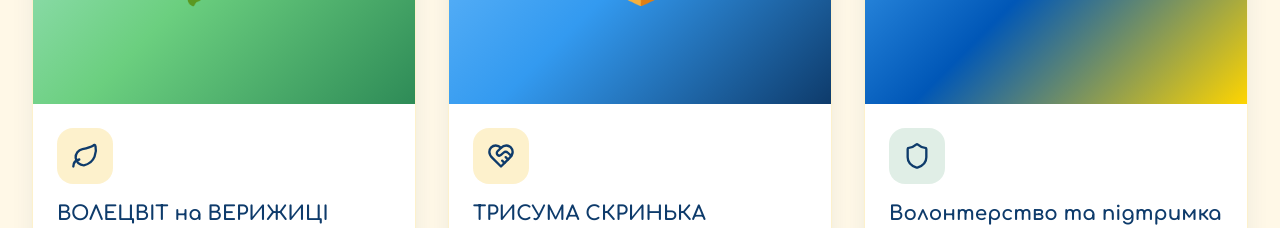
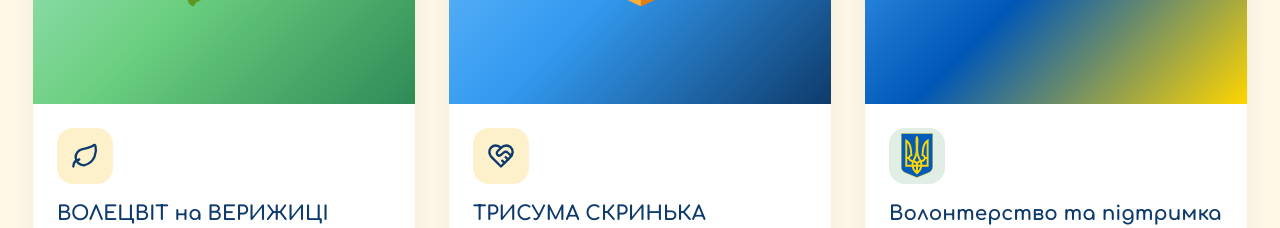
Before and after one commit to AqueGen/bdzholyk, a website: page index.html in a window 1280 px wide. Shown: the part 2660-2888 px from the top of the page. Drawn offline with Linux system fonts and the light colour scheme.

Commit message:
Use official Ukrainian Coat of Arms for ZSU support icon
Replace the Lucide shield with the public-domain SVG of the lesser Coat of Arms of Ukraine (from Wikimedia Commons, ~700 bytes inline). The blue shield with golden trident is the canonical national symbol and immediately recognisable. Colors are fixed (UA blue + yellow) and not theme-driven, which is correct for a national symbol.

The other 5 direction icons remain Lucide and continue to follow .dir-icon color.

```diff
--- a/index.html
+++ b/index.html
@@ -411,9 +411,11 @@
             <div class="card-img w-full" style="background: linear-gradient(135deg, #4FB3FF 0%, #0057B7 50%, #FFD500 100%); display:flex; align-items:center; justify-content:center; font-size:5rem;" role="img" aria-label="Support for AFU" data-i18n-attr="aria-label:dir.c6Aria">🇺🇦</div>
             <div class="p-6">
               <div class="dir-icon w-14 h-14 rounded-2xl bg-green/15 flex items-center justify-center">
-                <!-- Lucide: shield -->
-                <svg xmlns="http://www.w3.org/2000/svg" width="28" height="28" viewBox="0 0 24 24" fill="none" stroke="currentColor" stroke-width="2" stroke-linecap="round" stroke-linejoin="round" aria-hidden="true">
-                  <path d="M20 13c0 5-3.5 7.5-7.66 8.95a1 1 0 0 1-.67-.01C7.5 20.5 4 18 4 13V6a1 1 0 0 1 1-1c2 0 4.5-1.2 6.24-2.72a1.17 1.17 0 0 1 1.52 0C14.51 3.81 17 5 19 5a1 1 0 0 1 1 1z"/>
+                <!-- Official Ukrainian Coat of Arms (Wikimedia Commons, public domain) -->
+                <svg viewBox="0 0 660 922" xmlns="http://www.w3.org/2000/svg" width="32" height="45" aria-hidden="true">
+                  <path d="m5 5h650v689c0 48-29 97-76 117l-251 105-251-105c-44-20-76-65-72-117z" fill="#005bbb" stroke="#ffd500" stroke-width="10"/>
+                  <path id="ua-tryzub-half" d="m329 53c-6 4-2 396 0 401 12 43 29 81 48 112-104 31-63 146-48 287 7-12 17-21 28-28 43-34 70-81 79-132h133v-580c-148 88-132 213-148 361 59-10 75 76-3 83-92-149-59-257-59-419 0-37-9-62-30-85zm200 143v297h-22c-6-23-21-41-42-51 8-85 10-189 64-246zm-22 337h22v120h-89c0-19-3-39-8-58 36-4 68-29 75-62zm-114 71c4 16 6 33 6 49h-50c1-27 19-44 44-49zm-44 89h46c-7 31-23 61-46 85z" fill="#ffd500"/>
+                  <use transform="matrix(-1 0 0 1 658 0)" href="#ua-tryzub-half"/>
                 </svg>
               </div>
               <h3 class="font-display font-bold text-xl text-deep-blue mt-4" data-i18n="dir.c6Title">Волонтерство та підтримка ЗСУ</h3>
```
